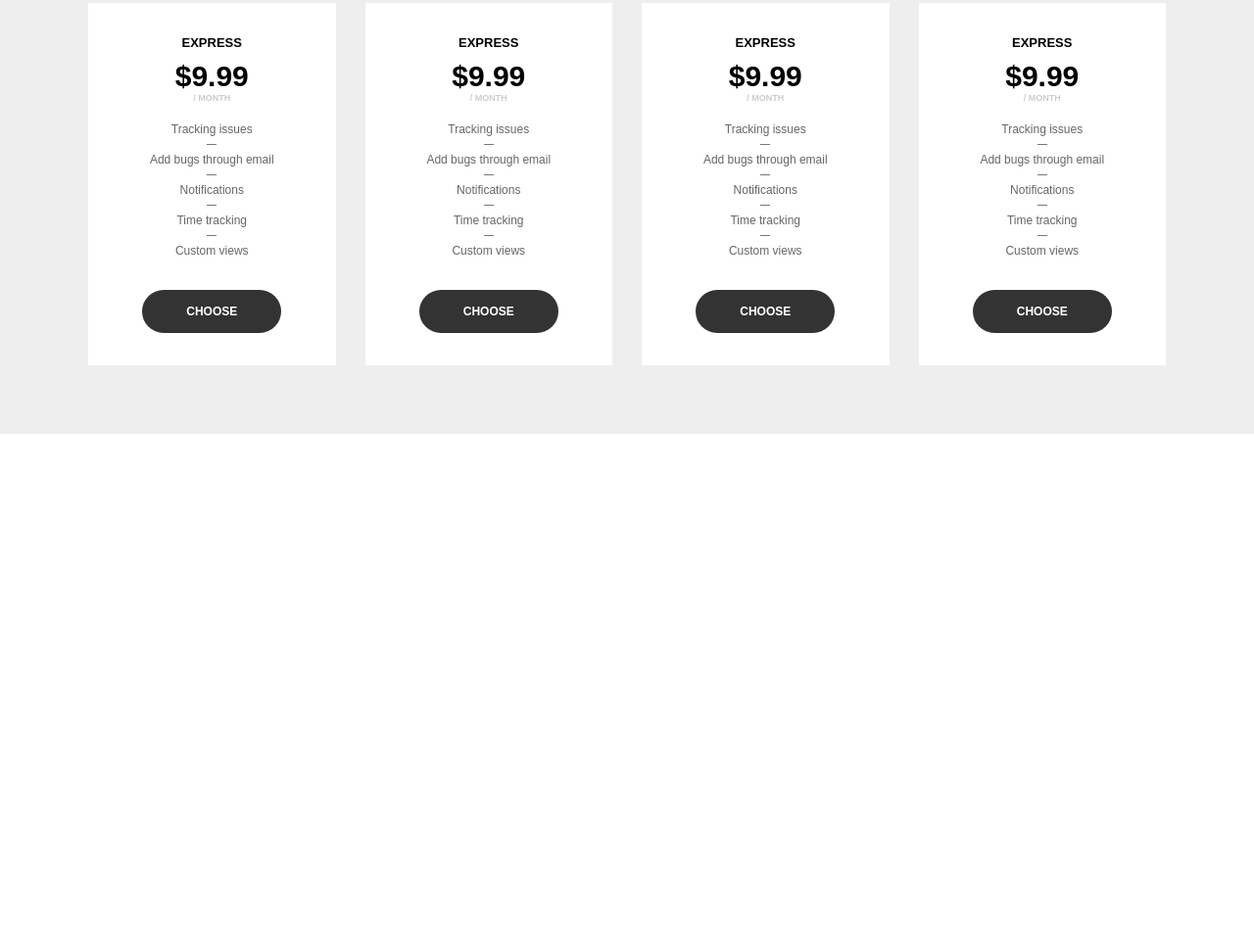
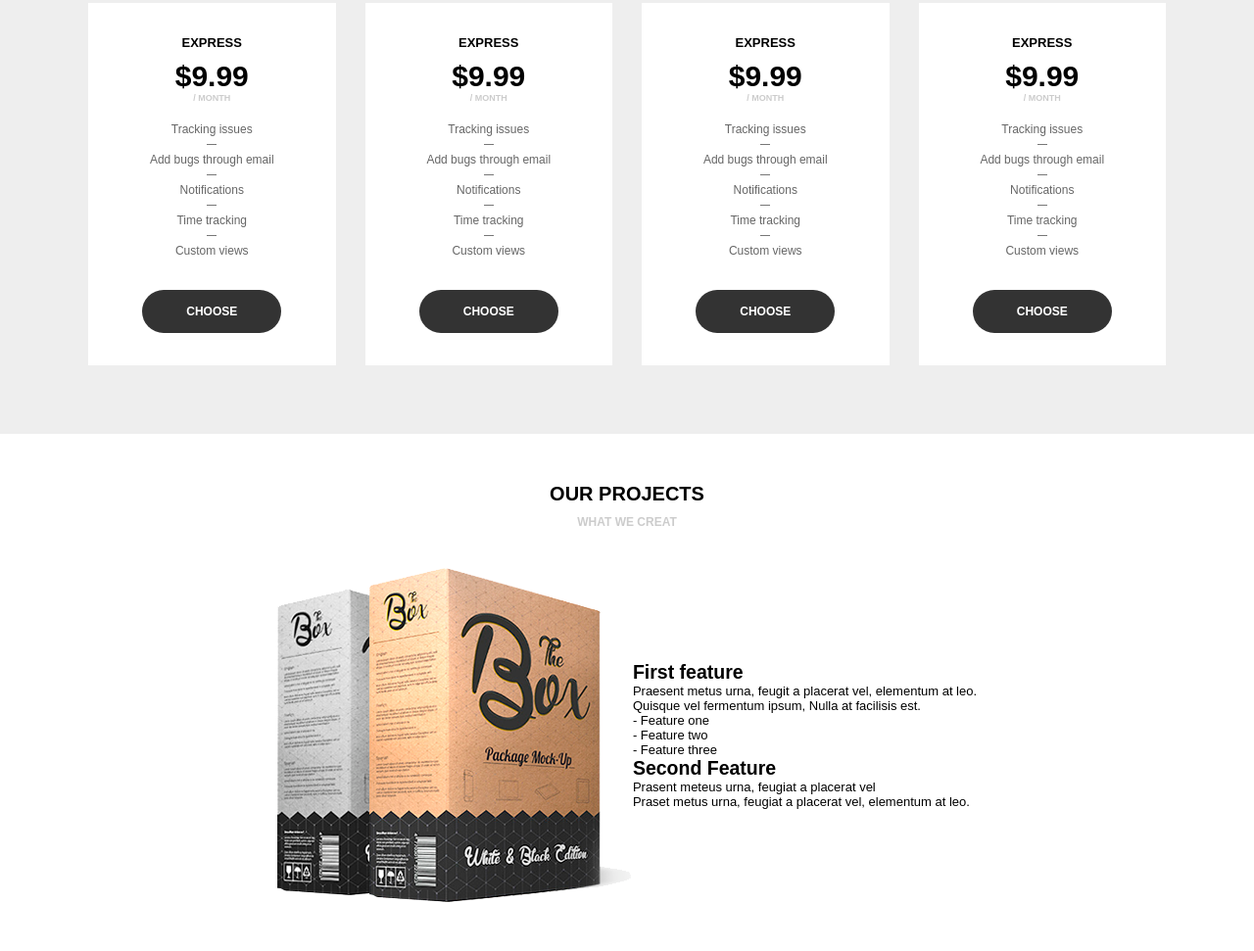
Before and after one commit to kauamoro/projeto-site-awax, a plain HTML site: page index.html in a window 1280 px wide. Shown: the part 3933-4904 px from the top of the page at 98% size. Before the commit the page ends 4376 px from the top, so only its background shows below. Drawn offline with Linux system fonts and the light colour scheme; a web font is replaced by a local one.

Commit message:
Começo da parte premium

```diff
--- a/assets/css/style.css
+++ b/assets/css/style.css
@@ -560,3 +560,18 @@ header{
 .price-table a:hover{
     background-color: #b28756;
 }
+
+
+
+
+
+/*PARTE PREMIUM*/
+
+.premium .section-body{
+    display: flex;
+    align-items: center;
+    justify-content: center;
+}
+.premium.party-info{
+
+}
--- a/index.html
+++ b/index.html
@@ -423,13 +423,34 @@
                     <div class="options">Custom views</div>
                     <a href="">choose</a>
                 </div>
-            </div> <!--
-                COMITAR O DE ONTEM
-                COMITAR O DE ONTEM
-                COMITAR O DE ONTEM
-                COMITAR O DE ONTEM
-                COMITAR O DE ONTEM
-            -->
+            </div>
+        </section>
+
+        <section class="default light premium">
+            <div class="section-title">Our Projects</div>
+            <div class="section-desc">What we Creat</div>
+            <div class="section-body">
+                <img src="media/livros.png" alt="">
+                <div class="party-info">
+                    <div class="first">
+                        <h1>First feature</h1>
+                        <p>Praesent metus urna, feugit a placerat vel, elementum at leo.</p>
+                        <p>Quisque vel fermentum ipsum, Nulla at facilisis est.</p>
+                        <p>
+                            - Feature one <br>
+                            - Feature two <br>
+                            - Feature three <br>
+                        </p>
+                    </div>
+                    <div class="first">
+                        <h1>Second Feature</h1>
+                        <p>Prasent meteus urna, feugiat a placerat vel</p>
+                    </div>
+                    <div class="first">
+                        <p>Praset metus urna, feugiat a placerat vel, elementum at leo.</p>
+                    </div>
+                </div>
+            </div>
         </section>
     </main>
     <footer>
```
